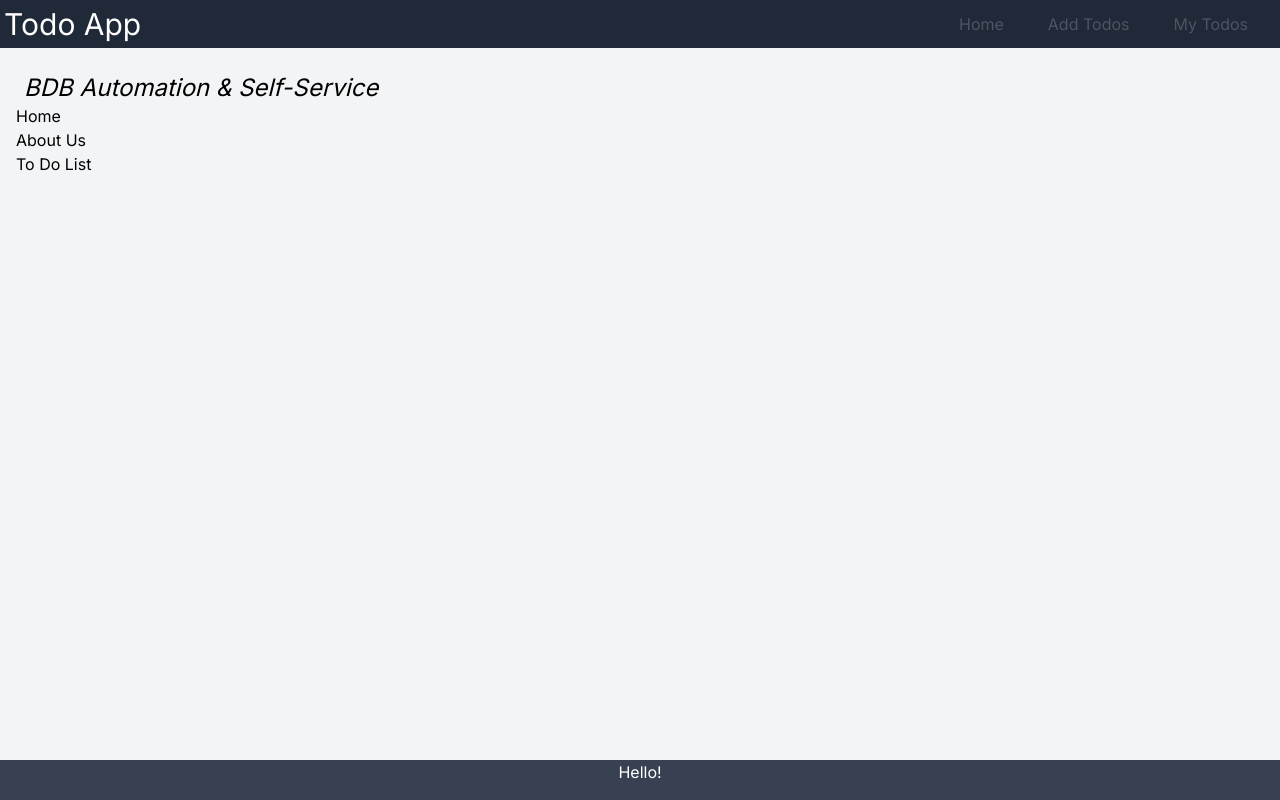
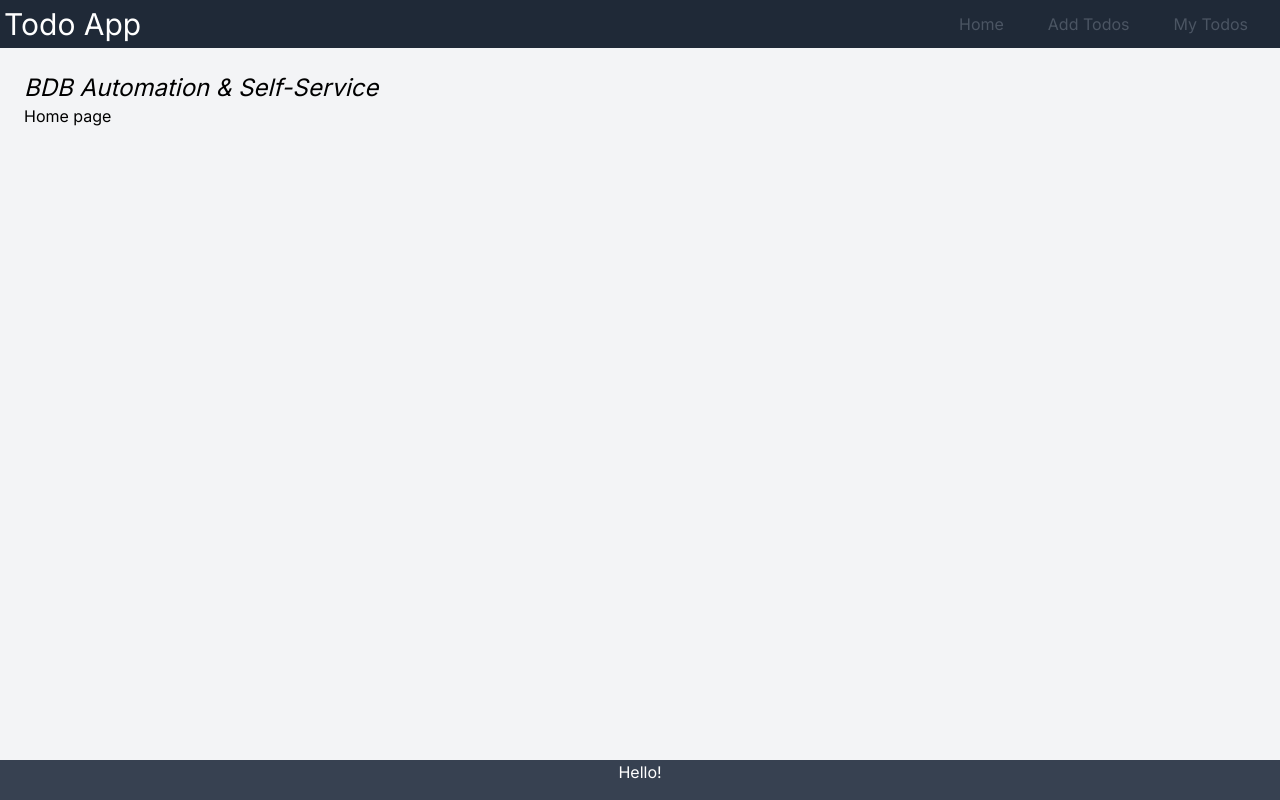
Before and after one commit to brunkb/next-js-alpha, a Next.js app: page / in a window 1280 px wide. Built offline with nearby package versions, Linux system fonts and the light colour scheme.

Commit message:
Small WIP update: form submit behavior, layouts, hero icons

```diff
--- a/app/page.tsx
+++ b/app/page.tsx
@@ -5,21 +5,11 @@ export default function Home() {
   return (
     <div>
       <div>
-        <span className='text-2xl pl-2'>
+        <span className='flex text-2xl ml-2'>
           <i className='em em-grinning'>BDB Automation & Self-Service</i>
         </span>
+        <span className="ml-2">Home page</span>
       </div>
-      <ul>
-        <li>
-          <Link href='/'>Home</Link>
-        </li>
-        <li>
-          <Link href='/about'>About Us</Link>
-        </li>
-        <li>
-          <Link href='/testform'>To Do List</Link>
-        </li>
-      </ul>
     </div>
   )
 }
--- a/app/todoForm/actions.ts
+++ b/app/todoForm/actions.ts
@@ -1,15 +1,12 @@
 "use server"
+
+import { redirect } from 'next/navigation'
 
 export type TodoItemType = {
   todo: string
   description: string
   status: string
 }
-
-// const preventDefault = f => e => {
-//     e.preventDefault()
-//     f(e)
-//   }
 
 export async function handleAdvSubmit(prevState: Array<TodoItemType>, formData: FormData) {
   const todoFormData = formData.get("nexttodo")
@@ -42,9 +39,11 @@ export async function handleAdvSubmit(prevState: Array<TodoItemType>, formData:
     status: stat,
   }
 
-  prevState.push(todoItem)
+  //prevState.push(todoItem)
 
   console.log(`processing todo item ${todo}`)
 
+  redirect("/todoList")
+
   return prevState
 }
--- a/app/todoForm/page.tsx
+++ b/app/todoForm/page.tsx
@@ -4,7 +4,7 @@ import TodoFormAdvanced from "../components/todoFormAdv"
 
 const TodoPage2 = () => {
   return (
-    <div className="grid h-screen place-items-center w-full h-0">
+    <div className="grid place-items-center w-full h-0">
       <h2 className="text-primary text-2xl font-bold text-center">New Todo Item</h2>
       <TodoFormAdvanced />
     </div>
--- a/app/todoList/page.tsx
+++ b/app/todoList/page.tsx
@@ -1,6 +1,5 @@
 import React from "react"
-import { CheckIcon } from '@heroicons/react/24/solid'
-
+import { CheckIcon, ArrowRightCircleIcon, NoSymbolIcon } from "@heroicons/react/24/solid"
 
 export async function getTodoList() {
   try {
@@ -25,7 +24,7 @@ const MyTodos = async () => {
   return (
     <>
       <div className="w-full">
-        <h2 className="text-2xl">My Todo List</h2>
+        <h2 className="text-primary text-2xl font-bold text-center">My Todo List</h2>
 
         {data.status === "error" && <div className="flex">An error occurred, try again later</div>}
 
@@ -34,9 +33,9 @@ const MyTodos = async () => {
             <table className="min-w-full border border-neutral-200 text-center text-sm font-light text-surface dark:border-white/10 dark:text-white">
               <thead className="border-b border-neutral-200 bg-neutral-50 font-medium dark:border-white/10 dark:text-neutral-800">
                 <tr className="p-4">
-                  <th className="whitespace-nowrap text-left p-2">Todo Item</th>
-                  <th className="whitespace-nowrap text-left">Description</th>
-                  <th className="whitespace-nowrap text-left">Status</th>
+                  <th className="whitespace-nowrap text-left w-3/12 p-2">Todo Item</th>
+                  <th className="whitespace-nowrap text-left w-6/12">Description</th>
+                  <th className="whitespace-nowrap text-left w-1/12">Status</th>
                 </tr>
               </thead>
               <tbody>
@@ -44,7 +43,11 @@ const MyTodos = async () => {
                   <tr className="p-4">
                     <td className="whitespace-nowrap text-left p-2">{item.todo}</td>
                     <td className="whitespace-nowrap text-left">{item.desc}</td>
-                  <td className="whitespace-nowrap text-left">{item.status === "done" && <CheckIcon className="h6 w-6"/>}</td>
+                    <td className="whitespace-nowrap text-left">
+                      {item.status === "not-done" && <ArrowRightCircleIcon className="h6 w-6" />}
+                      {item.status === "done" && <CheckIcon className="h6 w-6" />}
+                      {item.status === "blocked" && <NoSymbolIcon className="h6 w-6" />}
+                    </td>
                   </tr>
                 ))}
               </tbody>
--- a/jsondata/todos.json
+++ b/jsondata/todos.json
@@ -10,7 +10,7 @@
       "id": "2",
       "todo": "Vacuum basement",
       "desc": "lots of dust",
-      "status": "not-done"
+      "status": "blocked"
     },
     {
       "id": "3",
```
Lines whose indentation alone changed are shown as unchanged.
